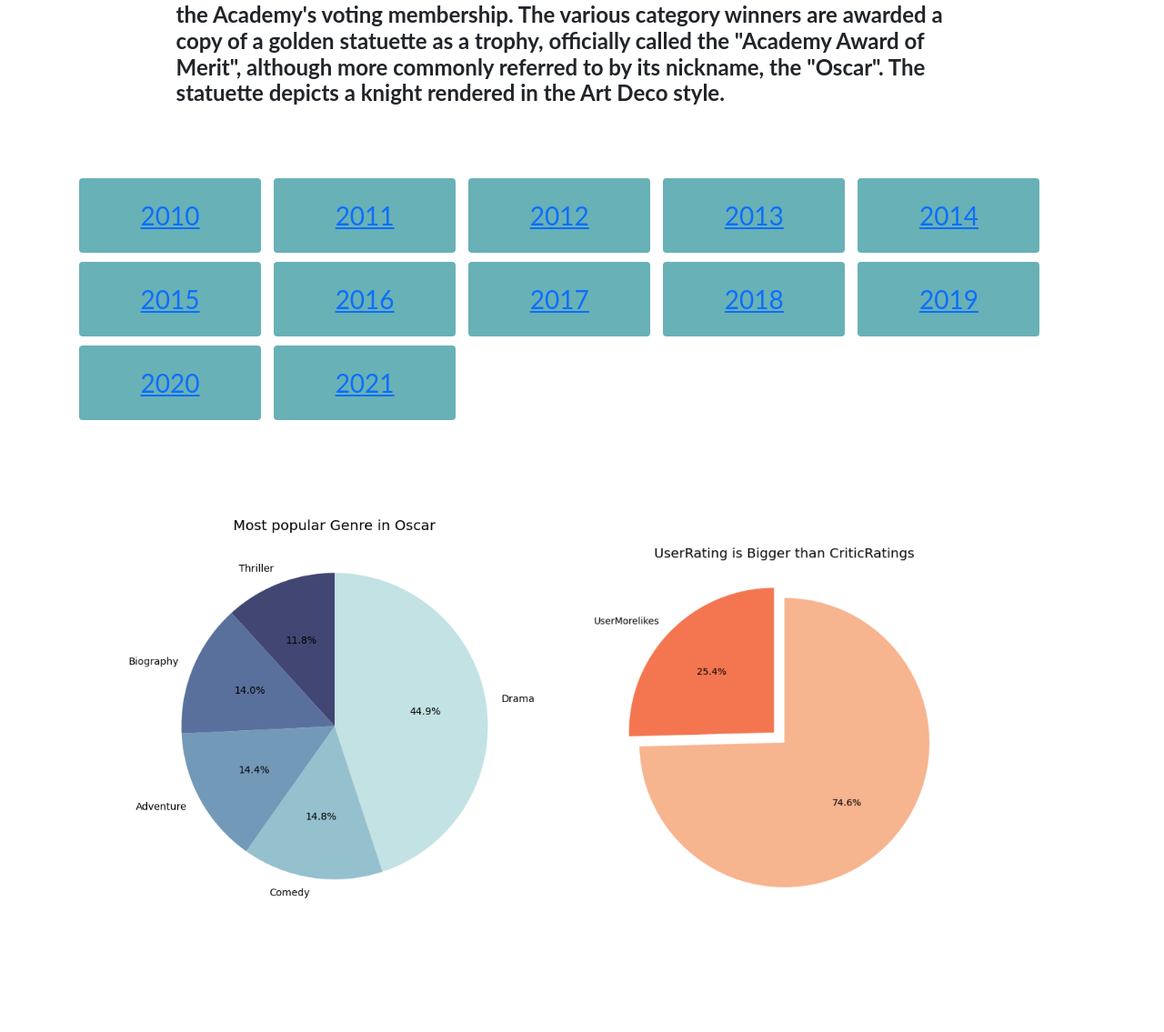
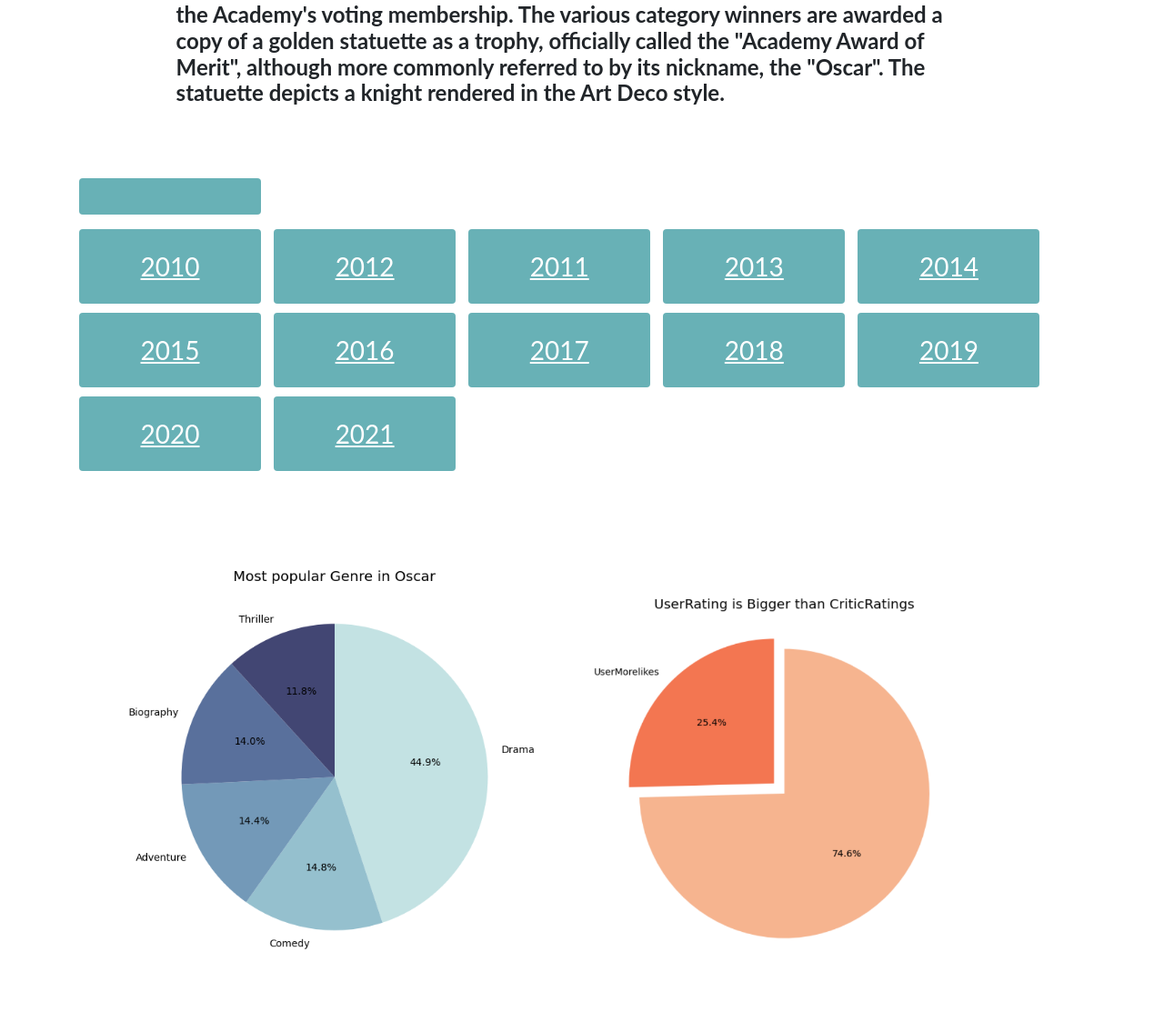
Before and after one commit to est22/OTT_Movie_flask, a Flask app: page / in a window 1280 px wide. Shown: the part 650-1785 px from the top of the page at 91% size. Before the commit the page ends 1638 px from the top, so only its background shows below. Run offline with Flask 2, Linux system fonts and the light colour scheme; some libraries are stand-ins or nearby versions.

Commit message:
feat: button

```diff
--- a/templates/main.html
+++ b/templates/main.html
@@ -63,24 +63,28 @@
 <br>
 <h4 style="width:80%; margin: 0 auto; padding-bottom:50px;">The Academy Awards, popularly known as the Oscars, are awards for artistic and technical merit in the film industry. They are regarded as the most prestigious and significant awards in the entertainment industry worldwide. Given annually by the Academy of Motion Picture Arts and Sciences (AMPAS), the awards are an international recognition of excellence in cinematic achievements, as assessed by the Academy's voting membership. The various category winners are awarded a copy of a golden statuette as a trophy, officially called the "Academy Award of Merit", although more commonly referred to by its nickname, the "Oscar". The statuette depicts a knight rendered in the Art Deco style.</h4>
 <br>
-<div class = "ui-grid-b ui-responsive">
+
+<a class="button" href="https://www.google.com/ "target="_blank"></a>
+
+
+<div>
     <form method="post">
-        <button class="button"><a href="/years/{{ 2010 }}">2010</a></button>
-        <button class="button"><a href="/years/{{ 2011 }}">2011</a></button>
-        <button class="button"><a href="/years/{{ 2012 }}">2012</a></button>
-        <button class="button"><a href="/years/{{ 2013 }}">2013</a></button>
-        <button class="button"><a href="/years/{{ 2014 }}">2014</a></button>
-        <button class="button"><a href="/years/{{ 2015 }}">2015</a></button>
-        <button class="button"><a href="/years/{{ 2016 }}">2016</a></button>
-        <button class="button"><a href="/years/{{ 2017 }}">2017</a></button>
-        <button class="button"><a href="/years/{{ 2018 }}">2018</a></button>
-        <button class="button"><a href="/years/{{ 2019 }}">2019</a></button>
-        <button class="button"><a href="/years/{{ 2020 }}">2020</a></button>
-        <button class="button"><a href="/years/{{ 2021 }}">2021</a></button>
+        <a class="button" href="/years/{{ 2010 }}">2010</a></button>
+        <a class="button" href="/years/{{ 2012 }}">2012</a></button>
+        <a class="button" href="/years/{{ 2011 }}">2011</a></button>
+        <a class="button" href="/years/{{ 2013 }}">2013</a></button>
+        <a class="button" href="/years/{{ 2014 }}">2014</a></button>
+        <a class="button" href="/years/{{ 2015 }}">2015</a></button>
+        <a class="button" href="/years/{{ 2016 }}">2016</a></button>
+        <a class="button" href="/years/{{ 2017 }}">2017</a></button>
+        <a class="button" href="/years/{{ 2018 }}">2018</a></button>
+        <a class="button" href="/years/{{ 2019 }}">2019</a></button>
+        <a class="button" href="/years/{{ 2020 }}">2020</a></button>
+        <a class="button" href="/years/{{ 2021 }}">2021</a></button>
     </form>
 </div>
 <br>
 <img src="../static/img/img_data/2.png" alt="most popular genre doughnut chart" style="width:50%; margin-top:30px;">
-<img src="../static/img/img_data/1.png" alt="most popular genre doughnut chart" style="width:40%; margin-top:10px;">
+<img src="../static/img/img_data/1.png" alt="ratings doughnut chart" style="width:40%; margin-top:10px;">
 <br>
 {% endblock %}
```
